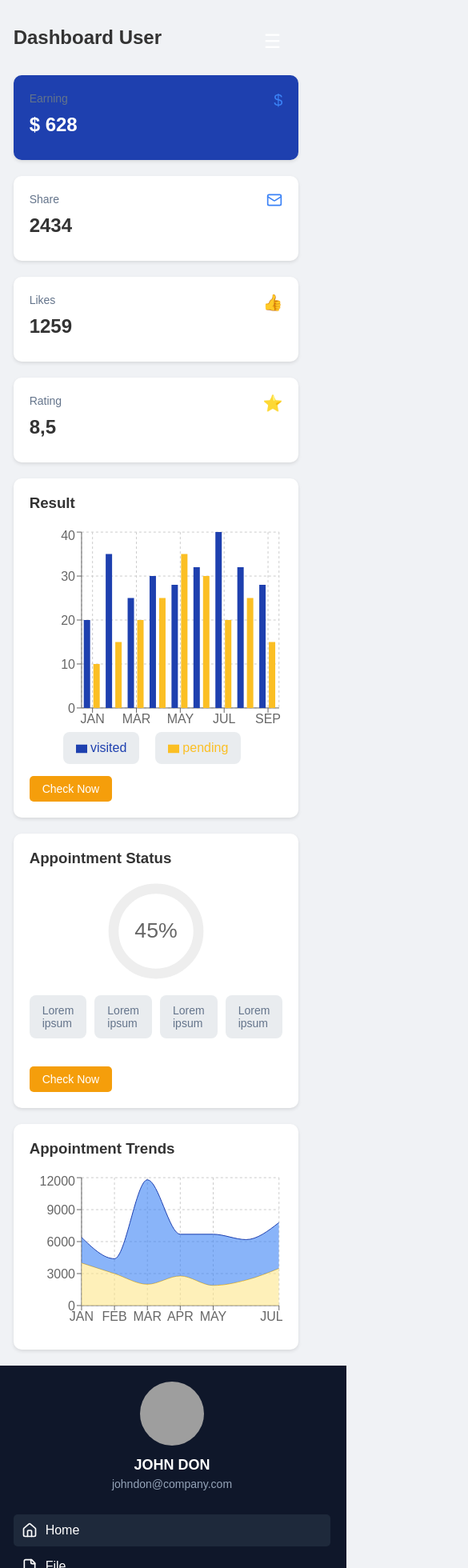
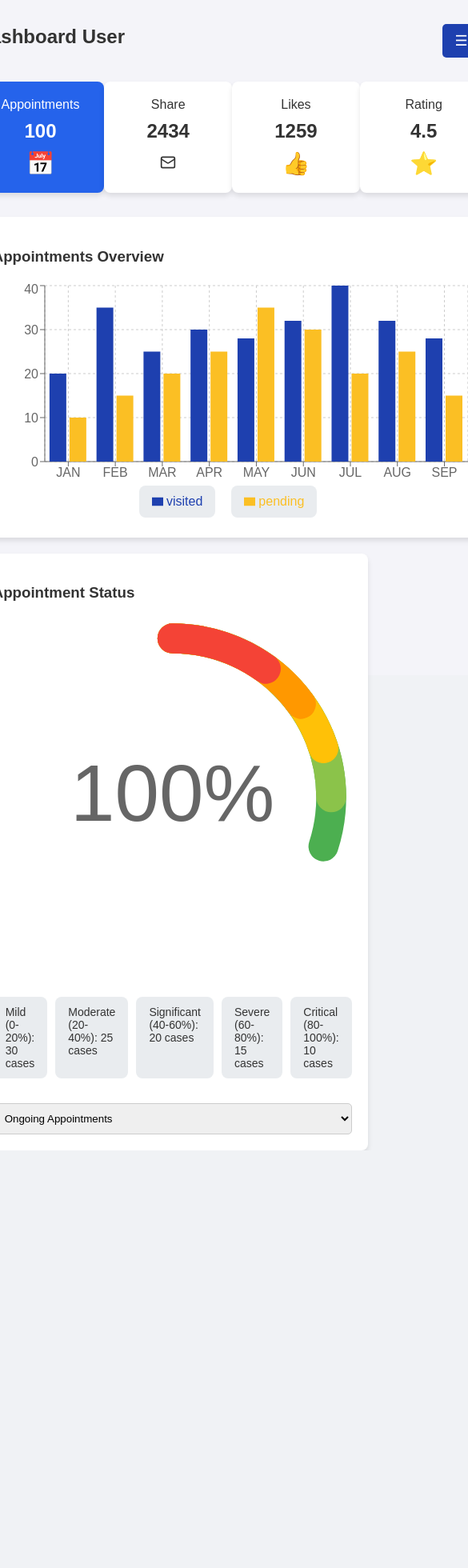
Before and after one commit to hassaan871/smarthealthpro-web, a React (Create React App) app: page /doctordashboard in a window 390 px wide. Shown: the top 1960 px of the page at 80% size, 585 px wide, since content can reach past the window. After the commit the page ends 1438 px from the top, so only its background shows below. Built offline with nearby package versions, Linux system fonts and the light colour scheme; grey boxes are pictures that could not be loaded.

Commit message:
Dashboard Commit to be reverted

```diff
--- a/src/components/doctor/DoctorDashboard/DoctorDashboard.css
+++ b/src/components/doctor/DoctorDashboard/DoctorDashboard.css
@@ -1,15 +1,17 @@
 .dashboard-container {
   display: flex;
   min-height: 100vh;
-  background-color: #f0f2f5;
-  font-family: Arial, sans-serif;
+  font-family: 'Arial', sans-serif;
 }
 
 .sidebar {
-  width: 250px;
-  background-color: #0f172a;
+  width: 300px;
+  background-color: #1e40af;
   color: white;
   padding: 20px;
+  display: flex;
+  flex-direction: column;
+  align-items: center;
 }
 
 .profile {
@@ -18,48 +20,45 @@
 }
 
 .profile-picture {
-  width: 80px;
-  height: 80px;
+  width: 100px;
+  height: 100px;
   border-radius: 50%;
   margin-bottom: 10px;
 }
 
 .profile h2 {
   margin: 0;
-  font-size: 18px;
+  font-size: 20px;
 }
 
 .profile p {
   margin: 5px 0;
   font-size: 14px;
-  color: #94a3b8;
+  color: #b0bec5;
 }
 
-.sidebar nav {
-  display: flex;
-  flex-direction: column;
+nav {
+  width: 100%;
 }
 
-.sidebar nav a {
+nav a {
+  display: block;
   color: white;
+  padding: 15px;
+  margin: 5px 0;
   text-decoration: none;
-  padding: 10px;
-  display: flex;
-  align-items: center;
-  margin-bottom: 5px;
+  font-size: 18px;
+  border-radius: 5px;
+  text-align: center;
 }
 
-.sidebar nav a svg {
-  margin-right: 10px;
-}
-
-.sidebar nav a.active, .sidebar nav a:hover {
-  background-color: #1e293b;
-  border-radius: 5px;
+nav a:hover, nav a.active {
+  background-color: #2563eb;
 }
 
 .main-content {
-  flex: 1;
+  flex-grow: 1;
+  background-color: #f4f4f9;
   padding: 20px;
 }
 
@@ -67,7 +66,7 @@ header {
   display: flex;
   justify-content: space-between;
   align-items: center;
-  margin-bottom: 20px;
+  margin-bottom: 30px;
 }
 
 header h1 {
@@ -76,93 +75,101 @@ header h1 {
 }
 
 .menu-toggle {
-  display: none;
-  background: none;
+  background-color: #1e40af;
+  color: white;
   border: none;
-  font-size: 24px;
+  padding: 10px 15px;
   cursor: pointer;
+  font-size: 18px;
+  border-radius: 5px;
 }
 
 .stats-row {
-  display: grid;
-  grid-template-columns: repeat(4, 1fr);
-  gap: 20px;
-  margin-bottom: 20px;
+  display: flex;
+  justify-content: space-between;
+  margin-bottom: 30px;
 }
 
 .stat-card {
   background-color: white;
+  flex-basis: 24%;
   padding: 20px;
-  border-radius: 10px;
-  box-shadow: 0 2px 4px rgba(0, 0, 0, 0.1);
-  position: relative;
+  text-align: center;
+  border-radius: 8px;
+  box-shadow: 0 4px 6px rgba(0, 0, 0, 0.1);
+  cursor: pointer;
+}
+
+.stat-card h3 {
+  margin: 10px 0;
+  font-size: 24px;
+}
+
+.stat-card .icon {
+  font-size: 28px;
 }
 
 .stat-card.primary {
-  background-color: #1e40af;
+  background-color: #2563eb;
   color: white;
 }
 
-.stat-card span {
-  font-size: 14px;
-  color: #64748b;
-}
-
-.stat-card h3 {
-  font-size: 24px;
-  margin: 10px 0;
-}
-
-.stat-card .icon {
-  position: absolute;
-  top: 20px;
-  right: 20px;
-  font-size: 20px;
-  color: #3b82f6;
-}
-
 .charts-row {
-  display: grid;
-  grid-template-columns: 2fr 1fr;
+  display: flex;
   gap: 20px;
-  margin-bottom: 20px;
+  flex-wrap: wrap;
 }
 
 .chart-card {
   background-color: white;
   padding: 20px;
-  border-radius: 10px;
-  box-shadow: 0 2px 4px rgba(0, 0, 0, 0.1);
+  border-radius: 8px;
+  box-shadow: 0 4px 6px rgba(0, 0, 0, 0.1);
+  flex-basis: 48%;
+}
+
+.chart-card.large {
+  flex-basis: 100%;
 }
 
 .chart-card h3 {
-  margin-top: 0;
   margin-bottom: 20px;
 }
 
 .donut-chart {
-  width: 150px;
-  margin: 0 auto;
+  display: flex;
+  justify-content: center;
+  align-items: center;
+  margin: 20px 0;
 }
 
 .circular-chart {
-  display: block;
-  margin: 10px auto;
-  max-width: 80%;
-  max-height: 250px;
-}
-
-.circle-bg {
-  fill: none;
-  stroke: #eee;
-  stroke-width: 3.8;
+  max-width: 100%;
+  max-height: 100%;
 }
 
 .circle {
   fill: none;
-  stroke-width: 2.8;
+  stroke-width: 3;
   stroke-linecap: round;
   animation: progress 1s ease-out forwards;
+}
+
+.percentage {
+  fill: #666;
+  font-size: 0.5em;
+  text-anchor: middle;
+}
+
+.legend {
+  list-style: none;
+  padding: 0;
+  margin-top: 10px;
+}
+
+.legend li {
+  font-size: 14px;
+  margin: 5px 0;
 }
 
 @keyframes progress {
@@ -171,66 +178,10 @@ header h1 {
   }
 }
 
-.percentage {
-  fill: #666;
-  font-family: sans-serif;
-  font-size: 0.5em;
-  text-anchor: middle;
+.check-now {
+  width: 100%;
+  padding: 10px;
+  border: 1px solid #ccc;
+  border-radius: 5px;
+  margin-top: 10px;
 }
-
-.legend {
-  list-style-type: none;
-  padding: 0;
-  margin: 20px 0;
-}
-
-.legend li {
-  margin-bottom: 5px;
-  font-size: 14px;
-  color: #64748b;
-}
-
-.check-now {
-  background-color: #f59e0b;
-  color: white;
-  border: none;
-  padding: 8px 16px;
-  border-radius: 5px;
-  cursor: pointer;
-  font-size: 14px;
-}
-
-.appointment-trends {
-  background-color: white;
-  padding: 20px;
-  border-radius: 10px;
-  box-shadow: 0 2px 4px rgba(0, 0, 0, 0.1);
-}
-
-.appointment-trends h3 {
-  margin-top: 0;
-  margin-bottom: 20px;
-}
-
-@media (max-width: 1024px) {
-  .dashboard-container {
-    flex-direction: column;
-  }
-
-  .sidebar {
-    width: 100%;
-    order: 2;
-  }
-
-  .main-content {
-    order: 1;
-  }
-
-  .menu-toggle {
-    display: block;
-  }
-
-  .stats-row, .charts-row {
-    grid-template-columns: 1fr;
-  }
-}
--- a/src/components/doctor/DoctorDashboard/DoctorDashboard.js
+++ b/src/components/doctor/DoctorDashboard/DoctorDashboard.js
@@ -1,15 +1,14 @@
-import React from 'react';
-import { BarChart, Bar, XAxis, YAxis, CartesianGrid, Tooltip, Legend, ResponsiveContainer, AreaChart, Area } from 'recharts';
+import React, { useState } from 'react';
+import {
+  BarChart, Bar, XAxis, YAxis, CartesianGrid, Tooltip, Legend, ResponsiveContainer, AreaChart, Area, LineChart, Line,
+} from 'recharts';
 import { Home, File, Mail, Bell, MapPin, PieChart } from 'lucide-react';
 import './DoctorDashboard.css';
 
 const DoctorDashboard = () => {
-  const appointments = [
-    { id: 1, client: 'John Doe', date: '2024-08-21', time: '10:00 AM', status: 'Confirmed' },
-    { id: 2, client: 'Jane Smith', date: '2024-08-22', time: '11:00 AM', status: 'Pending' },
-  ];
+  const [selectedTab, setSelectedTab] = useState('appointments');
 
-  const monthlyData = [
+  const appointmentsData = [
     { name: 'JAN', visited: 20, pending: 10 },
     { name: 'FEB', visited: 35, pending: 15 },
     { name: 'MAR', visited: 25, pending: 20 },
@@ -21,15 +20,53 @@ const DoctorDashboard = () => {
     { name: 'SEP', visited: 28, pending: 15 },
   ];
 
-  const areaChartData = [
-    { name: 'JAN', uv: 4000, pv: 2400, amt: 2400 },
-    { name: 'FEB', uv: 3000, pv: 1398, amt: 2210 },
-    { name: 'MAR', uv: 2000, pv: 9800, amt: 2290 },
-    { name: 'APR', uv: 2780, pv: 3908, amt: 2000 },
-    { name: 'MAY', uv: 1890, pv: 4800, amt: 2181 },
-    { name: 'JUN', uv: 2390, pv: 3800, amt: 2500 },
-    { name: 'JUL', uv: 3490, pv: 4300, amt: 2100 },
+  const shareData = [
+    { name: 'JAN', share: 120 },
+    { name: 'FEB', share: 210 },
+    { name: 'MAR', share: 150 },
+    { name: 'APR', share: 220 },
+    { name: 'MAY', share: 300 },
+    { name: 'JUN', share: 450 },
+    { name: 'JUL', share: 500 },
+    { name: 'AUG', share: 650 },
+    { name: 'SEP', share: 300 },
   ];
+
+  const likesData = [
+    { name: 'JAN', likes: 400 },
+    { name: 'FEB', likes: 600 },
+    { name: 'MAR', likes: 500 },
+    { name: 'APR', likes: 700 },
+    { name: 'MAY', likes: 800 },
+    { name: 'JUN', likes: 1000 },
+    { name: 'JUL', likes: 1200 },
+    { name: 'AUG', likes: 1400 },
+    { name: 'SEP', likes: 1100 },
+  ];
+
+  const ratingData = [
+    { name: 'JAN', rating: 4 },
+    { name: 'FEB', rating: 3.5 },
+    { name: 'MAR', rating: 4.2 },
+    { name: 'APR', rating: 4.5 },
+    { name: 'MAY', rating: 4.7 },
+    { name: 'JUN', rating: 4.3 },
+    { name: 'JUL', rating: 4.6 },
+    { name: 'AUG', rating: 4.8 },
+    { name: 'SEP', rating: 4.5 },
+  ];
+
+  const severityData = [
+    { name: 'Mild (0-20%)', value: 30, color: '#4caf50' },
+    { name: 'Moderate (20-40%)', value: 25, color: '#8bc34a' },
+    { name: 'Significant (40-60%)', value: 20, color: '#ffc107' },
+    { name: 'Severe (60-80%)', value: 15, color: '#ff9800' },
+    { name: 'Critical (80-100%)', value: 10, color: '#f44336' },
+  ];
+
+  const handleTabChange = (tab) => {
+    setSelectedTab(tab);
+  };
 
   return (
     <div className="dashboard-container">
@@ -54,34 +91,48 @@ const DoctorDashboard = () => {
           <button className="menu-toggle">☰</button>
         </header>
         <div className="stats-row">
-          <div className="stat-card primary">
-            <span>Earning</span>
-            <h3>$ 628</h3>
-            <span className="icon">$</span>
+          <div
+            className={`stat-card ${selectedTab === 'appointments' ? 'primary' : ''}`}
+            onClick={() => handleTabChange('appointments')}
+          >
+            <span>Appointments</span>
+            <h3>100</h3>
+            <span className="icon">📅</span>
           </div>
-          <div className="stat-card">
+          <div
+            className={`stat-card ${selectedTab === 'share' ? 'primary' : ''}`}
+            onClick={() => handleTabChange('share')}
+          >
             <span>Share</span>
             <h3>2434</h3>
             <span className="icon">
               <Mail size={20} />
             </span>
           </div>
-          <div className="stat-card">
+          <div
+            className={`stat-card ${selectedTab === 'likes' ? 'primary' : ''}`}
+            onClick={() => handleTabChange('likes')}
+          >
             <span>Likes</span>
             <h3>1259</h3>
             <span className="icon">👍</span>
           </div>
-          <div className="stat-card">
+          <div
+            className={`stat-card ${selectedTab === 'rating' ? 'primary' : ''}`}
+            onClick={() => handleTabChange('rating')}
+          >
             <span>Rating</span>
-            <h3>8,5</h3>
+            <h3>4.5</h3>
             <span className="icon">⭐</span>
           </div>
         </div>
         <div className="charts-row">
+          {selectedTab === 'appointments' && (
+            <>
               <div className="chart-card large">
-            <h3>Result</h3>
+                <h3>Appointments Overview</h3>
                 <ResponsiveContainer width="100%" height={300}>
-              <BarChart data={monthlyData}>
+                  <BarChart data={appointmentsData}>
                     <CartesianGrid strokeDasharray="3 3" />
                     <XAxis dataKey="name" />
                     <YAxis />
@@ -91,38 +142,87 @@ const DoctorDashboard = () => {
                     <Bar dataKey="pending" fill="#fbbf24" />
                   </BarChart>
                 </ResponsiveContainer>
-            <button className="check-now">Check Now</button>
               </div>
               <div className="chart-card">
                 <h3>Appointment Status</h3>
                 <div className="donut-chart">
                   <svg viewBox="0 0 36 36" className="circular-chart">
-                <path className="circle-bg" d="M18 2.0845 a 15.9155 15.9155 0 0 1 0 31.831 a 15.9155 15.9155 0 0 1 0 -31.831" />
-                <path className="circle" strokeDasharray="75, 100" d="M18 2.0845 a 15.9155 15.9155 0 0 1 0 31.831 a 15.9155 15.9155 0 0 1 0 -31.831" />
-                <text x="18" y="20.35" className="percentage">45%</text>
+                    {severityData.map((severity, index) => (
+                      <path
+                        key={index}
+                        className="circle"
+                        strokeDasharray={`${severity.value}, 100`}
+                        stroke={severity.color}
+                        d={`M18 2.0845 a 15.9155 15.9155 0 0 1 0 31.831 a 15.9155 15.9155 0 0 1 0 -31.831`}
+                      />
+                    ))}
+                    <text x="18" y="20.35" className="percentage">{`${severityData.reduce((acc, cur) => acc + cur.value, 0)}%`}</text>
                   </svg>
                 </div>
                 <ul className="legend">
-              <li>Lorem ipsum</li>
-              <li>Lorem ipsum</li>
-              <li>Lorem ipsum</li>
-              <li>Lorem ipsum</li>
+                  {severityData.map((severity, index) => (
+                    <li key={index}>{`${severity.name}: ${severity.value} cases`}</li>
+                  ))}
                 </ul>
-            <button className="check-now">Check Now</button>
+                <select className="check-now">
+                  <option>Ongoing Appointments</option>
+                  <option>Last 7 Days Appointments Severity Index</option>
+                  <option>Last 30 Days Appointments Severity Index</option>
+                  <option>Last 60 Days Appointments Severity Index</option>
+                  <option>Last 90 Days Appointments Severity Index</option>
+                  <option>Last 120 Days Appointments Severity Index</option>
+                </select>
               </div>
-        </div>
-        <div className="appointment-trends">
-          <h3>Appointment Trends</h3>
-          <ResponsiveContainer width="100%" height={200}>
-            <AreaChart data={areaChartData}>
+            </>
+          )}
+
+          {selectedTab === 'share' && (
+            <div className="chart-card large">
+              <h3>Share Trends</h3>
+              <ResponsiveContainer width="100%" height={300}>
+                <LineChart data={shareData}>
                   <CartesianGrid strokeDasharray="3 3" />
                   <XAxis dataKey="name" />
                   <YAxis />
                   <Tooltip />
-              <Area type="monotone" dataKey="uv" stackId="1" stroke="#fbbf24" fill="#fde68a" />
-              <Area type="monotone" dataKey="pv" stackId="1" stroke="#1e40af" fill="#3b82f6" />
+                  <Legend />
+                  <Line type="monotone" dataKey="share" stroke="#8884d8" />
+                </LineChart>
+              </ResponsiveContainer>
+            </div>
+          )}
+
+          {selectedTab === 'likes' && (
+            <div className="chart-card large">
+              <h3>Likes Trends</h3>
+              <ResponsiveContainer width="100%" height={300}>
+                <AreaChart data={likesData}>
+                  <CartesianGrid strokeDasharray="3 3" />
+                  <XAxis dataKey="name" />
+                  <YAxis />
+                  <Tooltip />
+                  <Legend />
+                  <Area type="monotone" dataKey="likes" stroke="#8884d8" fill="#8884d8" />
                 </AreaChart>
               </ResponsiveContainer>
+            </div>
+          )}
+
+          {selectedTab === 'rating' && (
+            <div className="chart-card large">
+              <h3>Rating Trends</h3>
+              <ResponsiveContainer width="100%" height={300}>
+                <LineChart data={ratingData}>
+                  <CartesianGrid strokeDasharray="3 3" />
+                  <XAxis dataKey="name" />
+                  <YAxis />
+                  <Tooltip />
+                  <Legend />
+                  <Line type="monotone" dataKey="rating" stroke="#82ca9d" />
+                </LineChart>
+              </ResponsiveContainer>
+            </div>
+          )}
         </div>
       </div>
     </div>
```
Lines whose indentation alone changed are shown as unchanged.
